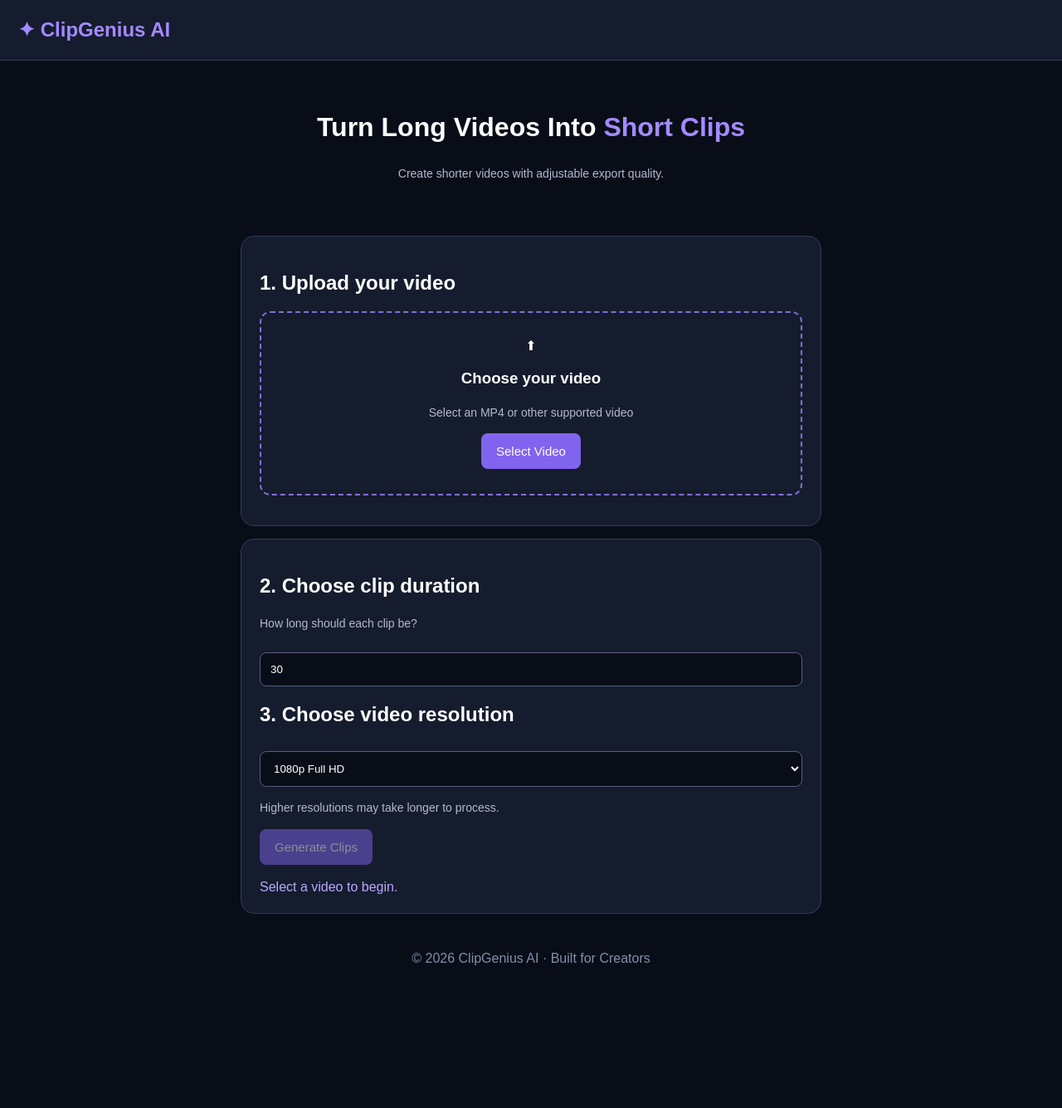
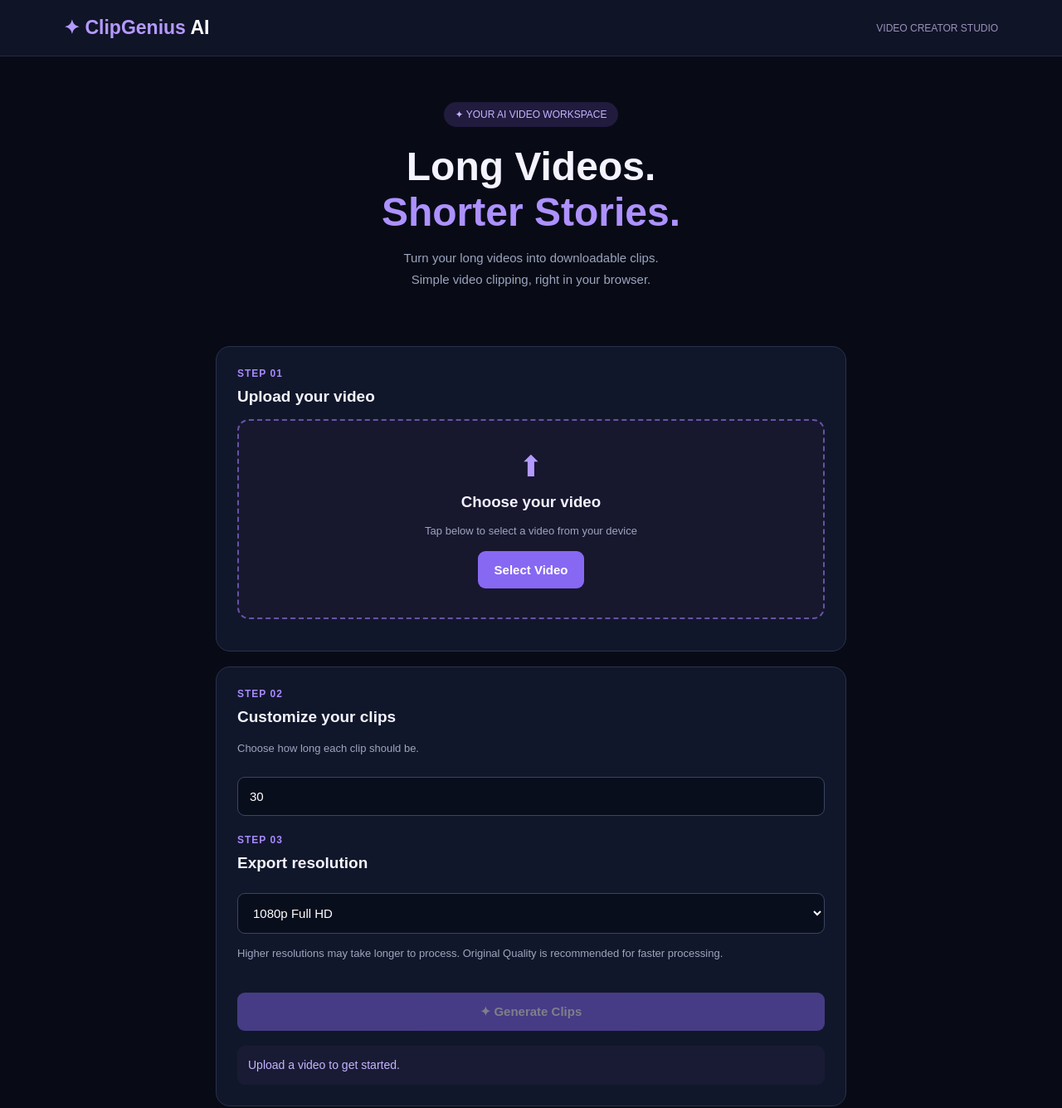
Before and after one commit to ff98709922-alt/clipgenius-ai, a plain HTML site: page index.html in a window 1280 px wide. Shown: the top 1335 px of the page at 83% size. Before the commit the page ends 1194 px from the top, so only its background shows below. Drawn offline with Linux system fonts and the light colour scheme.

Commit message:
Redesign ClipGenius AI interface

```diff
--- a/index.html
+++ b/index.html
@@ -4,70 +4,157 @@
 <head>
 <meta charset="UTF-8">
 <meta name="viewport" content="width=device-width,initial-scale=1">
-<title>ClipGenius AI</title>
+<meta name="theme-color" content="#080b16">
+<title>ClipGenius AI — Video Clipper</title>
 <script src="https://unpkg.com/@ffmpeg/ffmpeg@0.11.6/dist/ffmpeg.min.js"></script>
 <style>
 *{box-sizing:border-box}
-body{margin:0;background:#090d18;color:white;font-family:Arial,sans-serif}
-header{padding:22px;background:#151c2d;border-bottom:1px solid #303b54}
-.logo{font-size:24px;font-weight:bold;color:#a48aff}
-.hero{text-align:center;padding:35px 15px}
-h1{font-size:32px}
-.highlight{color:#a48aff}
-.container{max-width:700px;margin:15px auto;padding:22px;background:#151c2d;border:1px solid #303b54;border-radius:16px}
-.upload{display:block;text-align:center;padding:30px 12px;border:2px dashed #8170d9;border-radius:13px;cursor:pointer}
+body{
+ margin:0;background:#080b16;color:#f4f3ff;
+ font-family:Arial,sans-serif;
+}
+header{
+ display:flex;justify-content:space-between;align-items:center;
+ padding:20px 6%;border-bottom:1px solid #242942;
+ background:#101427;
+}
+.logo{font-size:23px;font-weight:800;color:#b49aff}
+.logo span{color:white}
+.tag{font-size:12px;color:#9b91bb}
+.hero{text-align:center;padding:55px 18px 35px}
+.tagline{
+ display:inline-block;padding:8px 14px;border-radius:30px;
+ background:#211b3d;color:#c6b3ff;font-size:12px;
+}
+h1{font-size:clamp(30px,6vw,48px);margin:20px 0 12px}
+.highlight{color:#ad91ff}
+.subtitle{color:#9ca5bd;line-height:1.7;font-size:15px}
+.container{
+ max-width:760px;margin:18px auto;padding:25px;
+ background:#11172a;border:1px solid #29314c;
+ border-radius:17px;
+}
+h2{font-size:19px;margin-top:0}
+.step{
+ color:#a98aff;font-size:12px;font-weight:bold;
+ letter-spacing:1px;margin-bottom:10px;
+}
+.upload{
+ display:block;text-align:center;padding:35px 15px;
+ border:2px dashed #6554a6;border-radius:14px;
+ background:#17172e;cursor:pointer;
+}
+.upload-icon{font-size:35px;color:#b39aff}
+.upload h3{margin:12px 0 5px}
+.info{color:#9ca6bf;font-size:13px;line-height:1.7}
 input[type=file]{display:none}
-input[type=number],select{padding:12px;width:100%;background:#090d18;color:white;border:1px solid #53607c;border-radius:8px;margin-top:10px}
-button{padding:13px 18px;background:#8164ed;color:white;border:0;border-radius:8px;font-size:15px;cursor:pointer}
-button:disabled{opacity:.5}
-video{width:100%;margin-top:18px;border-radius:10px}
-.info{color:#b2bad0;font-size:14px;line-height:1.6}
-#status{margin-top:18px;color:#b9a8ff}
-.download{display:block;margin:10px 0;padding:13px;background:#202b40;border-radius:9px;color:#c8baff;text-decoration:none}
-footer{text-align:center;padding:30px;color:#8490a8}
+input[type=number],select{
+ width:100%;padding:14px;margin-top:10px;
+ background:#090e1d;color:white;
+ border:1px solid #3a4563;border-radius:9px;
+ font-size:15px;
+}
+button{
+ padding:14px 20px;background:#8768f3;color:white;
+ border:0;border-radius:9px;font-size:15px;
+ font-weight:bold;cursor:pointer;
+}
+button:disabled{opacity:.45;cursor:not-allowed}
+#process{width:100%;margin-top:22px}
+video{
+ width:100%;margin-top:18px;border-radius:12px;
+ background:#05070e;
+}
+#details{margin-top:12px;overflow-wrap:anywhere}
+#status{
+ margin-top:18px;padding:13px;
+ border-radius:9px;background:#191b34;
+ color:#c5b5ff;font-size:14px;line-height:1.5;
+}
+.download{
+ display:block;margin-top:12px;padding:14px;
+ background:#202944;border:1px solid #394365;
+ border-radius:9px;color:#d4c7ff;
+ text-decoration:none;font-size:14px;
+}
+.download:active{background:#303c60}
+.footer{
+ text-align:center;padding:35px 15px;
+ color:#77819b;font-size:12px;
+}
+@media(max-width:600px){
+ header{padding:17px 5%}
+ .container{margin:14px 12px;padding:19px}
+ .hero{padding:42px 14px 25px}
+}
 </style>
 </head>
 <body>
-<header><div class="logo">✦ ClipGenius AI</div></header>
+
+<header>
+ <div class="logo">✦ ClipGenius <span>AI</span></div>
+ <div class="tag">VIDEO CREATOR STUDIO</div>
+</header>
 
 <section class="hero">
-<h1>Turn Long Videos Into <span class="highlight">Short Clips</span></h1>
-<p class="info">Create shorter videos with adjustable export quality.</p>
+ <div class="tagline">✦ YOUR AI VIDEO WORKSPACE</div>
+ <h1>Long Videos.<br><span class="highlight">Shorter Stories.</span></h1>
+ <p class="subtitle">
+ Turn your long videos into downloadable clips.<br>
+ Simple video clipping, right in your browser.
+ </p>
 </section>
 
 <div class="container">
-<h2>1. Upload your video</h2>
+ <div class="step">STEP 01</div>
+ <h2>Upload your video</h2>
+
  <label class="upload" for="videoFile">
-⬆
+  <div class="upload-icon">⬆</div>
   <h3>Choose your video</h3>
-<p class="info">Select an MP4 or other supported video</p>
+  <p class="info">Tap below to select a video from your device</p>
   <button type="button">Select Video</button>
  </label>
+
  <input type="file" id="videoFile" accept="video/*">
  <video id="preview" controls hidden></video>
  <p id="details" class="info"></p>
 </div>
 
 <div class="container">
-<h2>2. Choose clip duration</h2>
-<p class="info">How long should each clip be?</p>
-<input id="clipDuration" type="number" min="5" max="300" value="30">
+ <div class="step">STEP 02</div>
+ <h2>Customize your clips</h2>
 
-<h2>3. Choose video resolution</h2>
+ <p class="info">Choose how long each clip should be.</p>
+ <input id="clipDuration" type="number"
+ min="5" max="300" value="30">
+
+ <div style="height:22px"></div>
+
+ <div class="step">STEP 03</div>
+ <h2>Export resolution</h2>
+
  <select id="resolution">
   <option value="original">Original Quality</option>
   <option value="480">480p</option>
   <option value="720">720p HD</option>
   <option value="1080" selected>1080p Full HD</option>
  </select>
-<p class="info">Higher resolutions may take longer to process.</p>
 
-<button id="process" disabled>Generate Clips</button>
-<div id="status">Select a video to begin.</div>
+ <p class="info">
+ Higher resolutions may take longer to process.
+ Original Quality is recommended for faster processing.
+ </p>
+
+ <button id="process" disabled>✦ Generate Clips</button>
+
+ <div id="status">Upload a video to get started.</div>
  <div id="downloads"></div>
 </div>
 
-<footer>© 2026 ClipGenius AI · Built for Creators</footer>
+<footer class="footer">
+ © 2026 ClipGenius AI · Built for Creators
+</footer>
 
 <script>
 const input=document.getElementById("videoFile");
```
Lines whose indentation alone changed are shown as unchanged.
